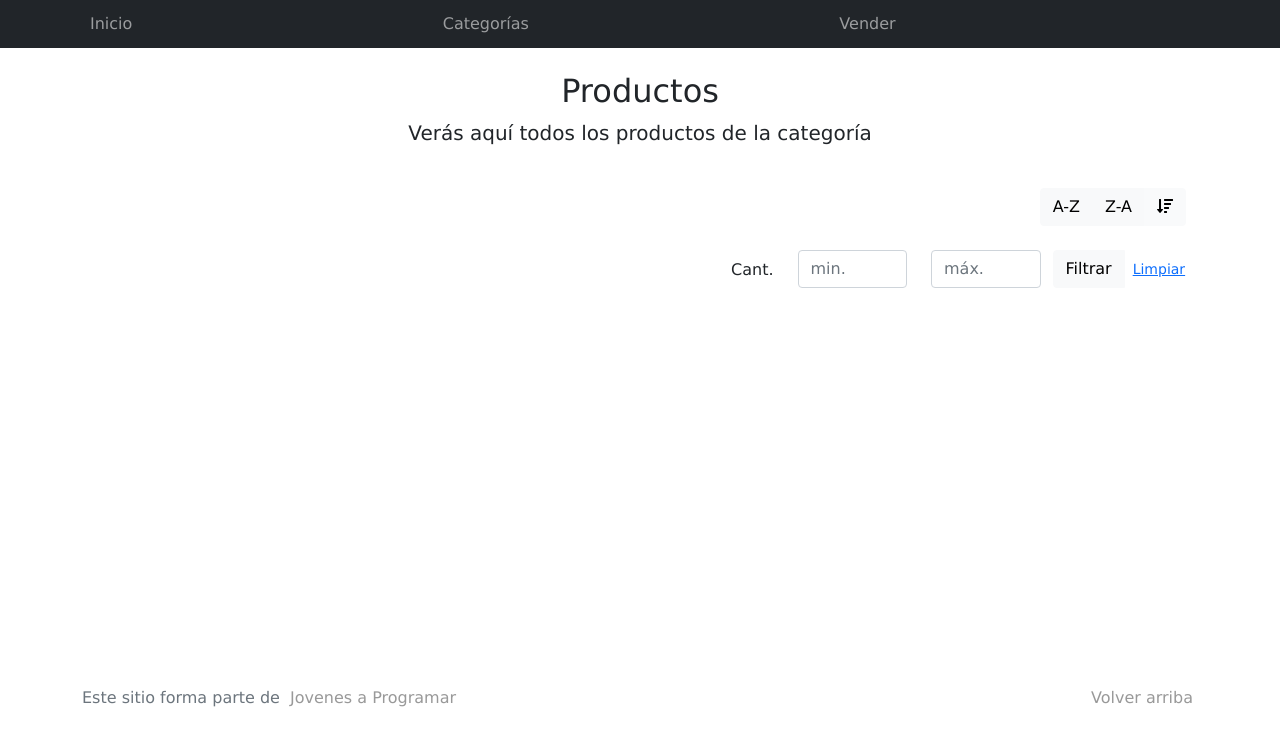
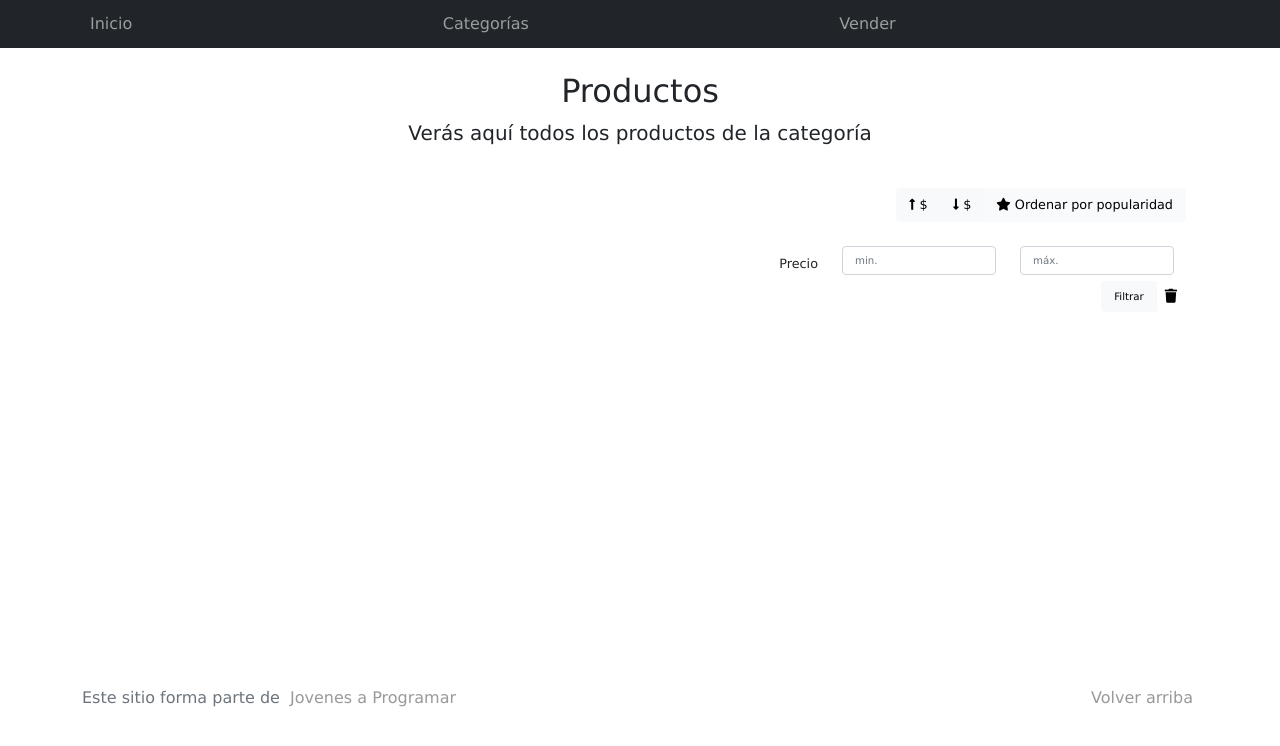
Before and after one commit to nahumtexeira/e-mercado, a plain HTML site: page products.html in a window 1280 px wide. Drawn offline with Linux system fonts and the light colour scheme; no server answers.

Commit message:
Botones y css de Productos

```diff
--- a/css/styles.css
+++ b/css/styles.css
@@ -275,3 +275,18 @@ color: #ccc;
   bottom: 10px;
   font-size: 12px;
 }
+.offset-lg-6, .form-control, .btn-light {
+  font-size: 0.8em;
+}
+#clearRangeFilter {
+  color: black;
+}
+.btn-group {
+  float: right;
+}
+.row .container .p-0 .m-0 {
+  float: right;
+}
+.col-3 {
+  width: 100%;
+}
--- a/products.html
+++ b/products.html
@@ -46,11 +46,11 @@
         <div class="col text-end">
           <div class="btn-group btn-group-toggle mb-4" data-bs-toggle="buttons">
             <input type="radio" class="btn-check" name="options" id="sortAsc">
-            <label class="btn btn-light" for="sortAsc">A-Z</label>
+            <label class="btn btn-light" for="sortAsc"><i class="fas fa-long-arrow-alt-up"></i> $</label>
             <input type="radio" class="btn-check" name="options" id="sortDesc">
-            <label class="btn btn-light" for="sortDesc">Z-A</label>
+            <label class="btn btn-light" for="sortDesc"><i class="fas fa-long-arrow-alt-down"></i> $</label>
             <input type="radio" class="btn-check" name="options" id="sortByCount" checked>
-            <label class="btn btn-light" for="sortByCount"><i class="fas fa-sort-amount-down mr-1"></i></label>
+            <label class="btn btn-light" for="sortByCount"><i class="fas fa-solid fa-star"></i> Ordenar por popularidad</label>
           </div>
         </div>
       </div>
@@ -58,7 +58,7 @@
         <div class="col-lg-6 offset-lg-6 col-md-12 mb-1 container">
           <div class="row container p-0 m-0">
             <div class="col">
-              <p class="font-weight-normal text-end my-2">Cant.</p>
+              <p class="font-weight-normal text-end my-2">Precio</p>
             </div>
             <div class="col">
               <input class="form-control" type="number" placeholder="min." id="rangeFilterCountMin">
@@ -69,14 +69,10 @@
             <div class="col-3 p-0">
               <div class="btn-group" role="group">
                 <button class="btn btn-light btn-block" id="rangeFilterCount">Filtrar</button>
-                <button class="btn btn-link btn-sm" id="clearRangeFilter">Limpiar</button>
+                <button class="btn btn-link btn-sm" id="clearRangeFilter"><i class="fas fa-solid fa-trash"></i></button>
               </div>
             </div>
           </div>
-        </div>
-      </div>
-      <div class="row">
-        <div class="list-group" id="cat-list-container">
         </div>
       </div>
     </div>
```
